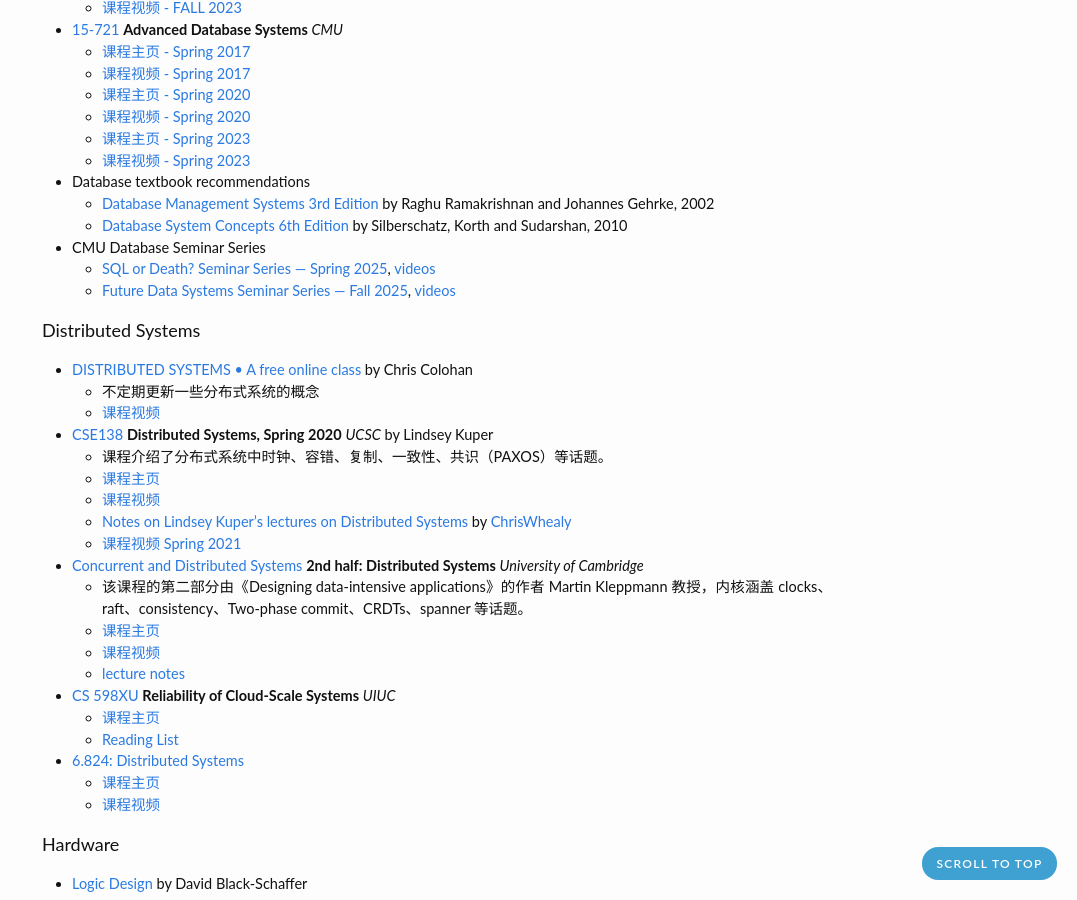
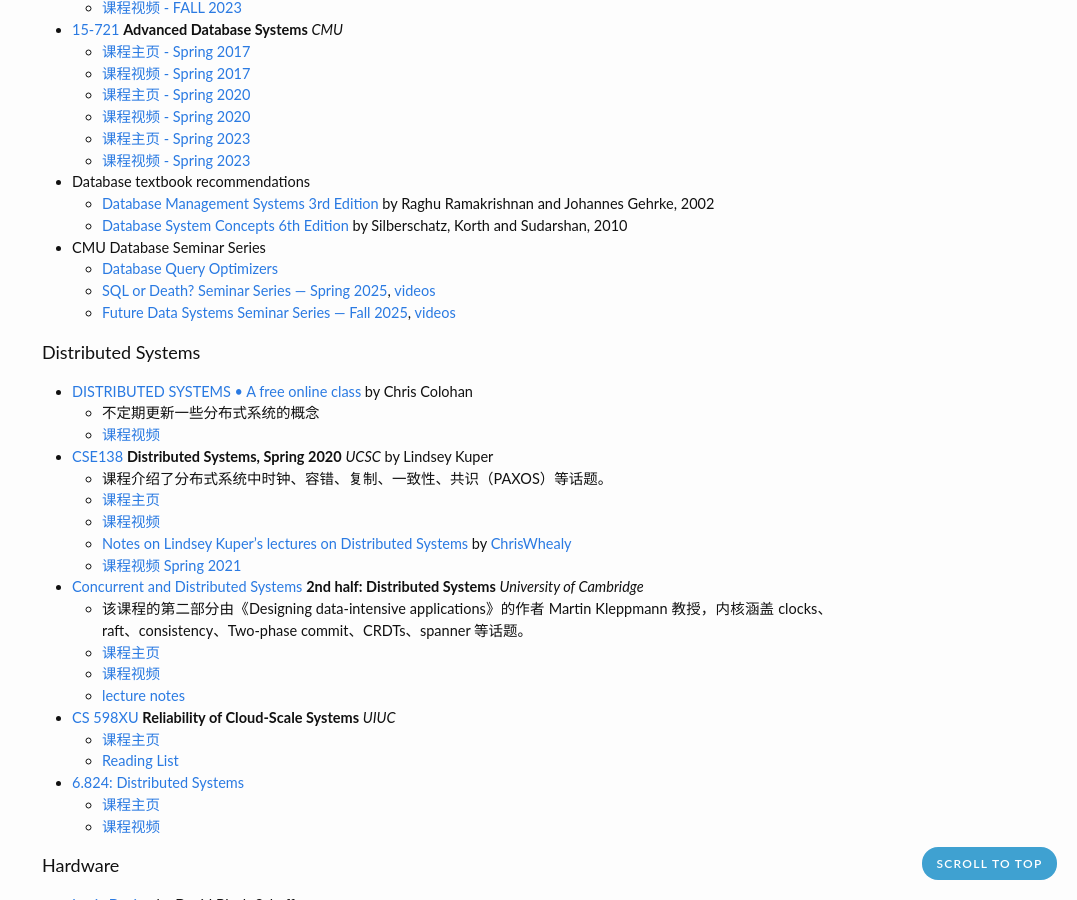
Before and after one commit to zhjwpku/zhjwpku.github.io, a Jekyll site: the page built from _posts/2018-09-16-awesome-cs-courses.md, in a window 1280 px wide and 900 px high, scrolled down 2505 px. Shown: the whole window, without its empty margins (203-1280 px from the left). Built offline with Jekyll 4.4.1, drawn with Linux system fonts in a browser that asks for light colours; comment, search, counter and statistics services are not loaded.

Commit message:
Database Query Optimizers

```diff
--- a/_posts/2018-09-16-awesome-cs-courses.md
+++ b/_posts/2018-09-16-awesome-cs-courses.md
@@ -128,6 +128,7 @@
   - [Database Management Systems 3rd Edition](https://www.amazon.com/Database-Management-Systems-Raghu-Ramakrishnan/dp/0072465638) by Raghu Ramakrishnan and Johannes Gehrke, 2002
   - [Database System Concepts 6th Edition](https://www.amazon.com/dp/0073523321) by Silberschatz, Korth and Sudarshan, 2010
 - CMU Database Seminar Series
+  - [Database Query Optimizers](https://www.youtube.com/playlist?list=PLSE8ODhjZXjYPyrUG_YxqYPS7wjWY6gYN)
   - [SQL or Death? Seminar Series — Spring 2025](https://db.cs.cmu.edu/seminars/spring2025/), [videos](https://www.youtube.com/playlist?list=PLSE8ODhjZXjbpOIrZheFWxkYG8HD87xW1)
   - [Future Data Systems Seminar Series — Fall 2025](https://db.cs.cmu.edu/seminars/fall2025/), [videos](https://www.youtube.com/playlist?list=PLSE8ODhjZXjbEeW_bOCZ8c_nx_Jhoz-GW)
 
```
